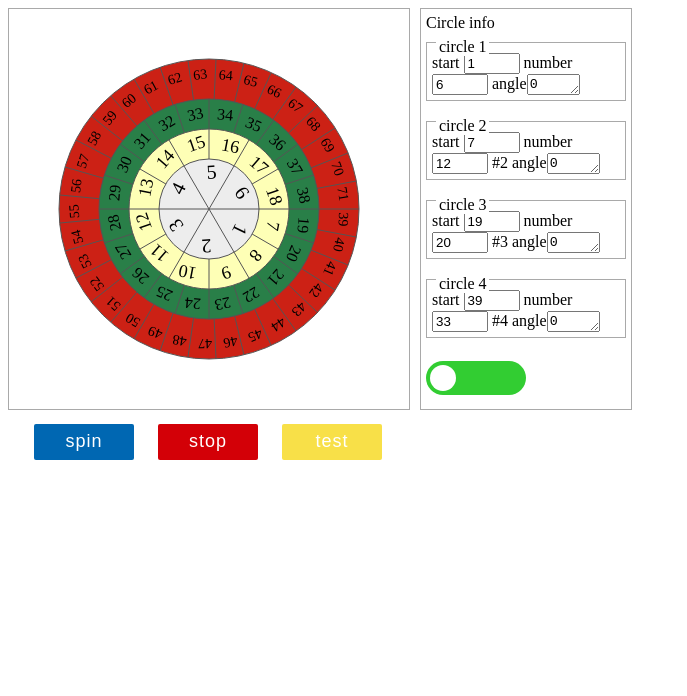
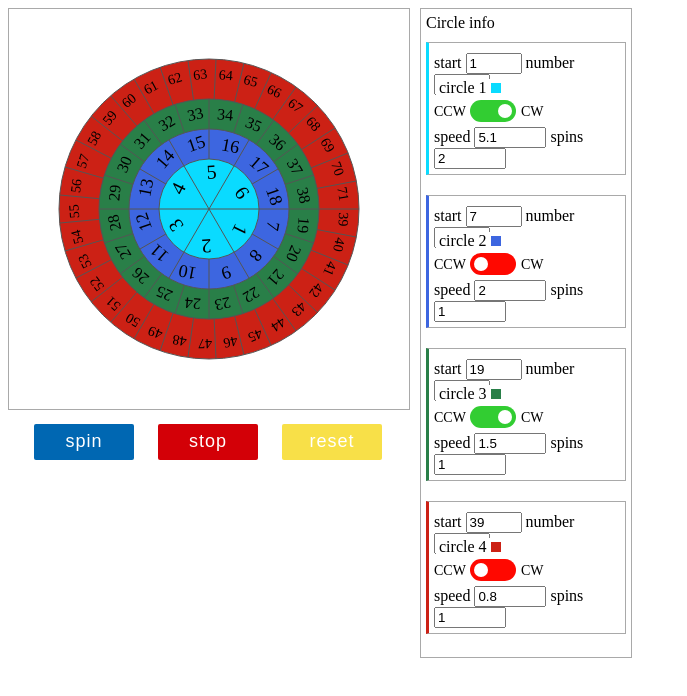
Before and after one commit to Nedilko/circles, a website: page dist/index.html in a window 1280 px wide. Shown: the whole page, without its empty margins (0-687 px from the left). Drawn offline with nearby package versions, Linux system fonts and the light colour scheme.

Commit message:
major changes

```diff
--- a/dist/index.html
+++ b/dist/index.html
@@ -13,62 +13,83 @@
         <span>Circle info</span>
 
         <div>
-            <div class="circle-numbers">
+            <div class="circle-numbers" id="circle1-numbers">
                 <label for="circle1_start">start</label>
                 <input type="number" id="circle1-start" name="circle1_start" value="1" min="1" max="99" step="1">
                 <label for="circle1_number">number</label>
                 <input type="number" id="circle1-number" name="circle1_number" value="6" min="2" max="12" step="1">
-                <label for="angle1">angle</label>
-                <textarea name="angle1" id="angle1" cols="4" rows="1" readonly></textarea>
+                <label class="switch">
+                  <input type="checkbox" id="circle1-direction">
+                  <div class="slider round"></div>
+                </label>
+                <label for="circle1_speed">speed</label>
+                <input type="number" id="circle1-speed" name="circle1_speed" value="4.1" min="0.2" max="10" step="0.1">
+                <label for="circle1_spins">spins</label>
+                <input type="number" id="circle1-spins" name="circle1_spins" value="2" min="1" max="10" step="0.2">
             </div>
-            <span class="circle-name">circle 1</span>
+            <span class="circle-name">circle 1<span id="circle1-caption"></span></span>
         </div>
 
         <div>
-            <div class="circle-numbers">
+            <div class="circle-numbers" id="circle2-numbers">
                 <label for="circle2_start">start</label>
                 <input type="number" id="circle2-start" name="circle2_start" value="7" min="1" max="99" step="1">
                 <label for="circle2_number">number</label>
                 <input type="number" id="circle2-number" name="circle2_number" value="12" min="2" max="20" step="1">
-                <label for="angle2">#2 angle</label>
-                <textarea name="angle2" id="angle2" cols="4" rows="1" readonly></textarea>
+                <label class="switch">
+                  <input type="checkbox" id="circle2-direction">
+                  <div class="slider round"></div>
+                </label>
+                <label for="circle2_speed">speed</label>
+                <input type="number" id="circle2-speed" name="circle2_speed" value="2" min="0.2" max="10" step="0.1">
+                <label for="circle2_spins">spins</label>
+                <input type="number" id="circle2-spins" name="circle2_spins" value="1" min="1" max="10" step="0.2">
             </div>
-            <span class="circle-name">circle 2</span>
+            <span class="circle-name">circle 2<span id="circle2-caption"></span></span>
         </div>
 
         <div>
-            <div class="circle-numbers">
+            <div class="circle-numbers" id="circle3-numbers">
                 <label for="circle3_start">start</label>
                 <input type="number" id="circle3-start" name="circle3_start" value="19" min="1" max="99" step="1">
                 <label for="circle3_number">number</label>
                 <input type="number" id="circle3-number" name="circle3_number" value="20" min="2" max="30" step="1">
-                <label for="angle3">#3 angle</label>
-                <textarea name="angle3" id="angle3" cols="4" rows="1" readonly></textarea>
+                <label class="switch">
+                  <input type="checkbox" id="circle3-direction">
+                  <div class="slider round"></div>
+                </label>
+                <label for="circle3_speed">speed</label>
+                <input type="number" id="circle3-speed" name="circle3_speed" value="1.5" min="0.2" max="10" step="0.1">
+                <label for="circle3_spins">spins</label>
+                <input type="number" id="circle3-spins" name="circle3_spins" value="1" min="1" max="10" step="0.2">
             </div>
-            <span class="circle-name">circle 3</span>
+            <span class="circle-name">circle 3<span id="circle3-caption"></span></span>
         </div>
 
         <div>
-            <div class="circle-numbers">
+            <div class="circle-numbers" id="circle4-numbers">
                 <label for="circle4_start">start</label>
                 <input type="number" id="circle4-start" name="circle4_start" value="39" min="1" max="99" step="1">
                 <label for="circle4_number">number</label>
                 <input type="number" id="circle4-number" name="circle4_number" value="33" min="2" max="40" step="1">
-                <label for="angle4">#4 angle</label>
-                <textarea name="angle4" id="angle4" cols="4" rows="1" readonly></textarea>
+                <label class="switch">
+                  <input type="checkbox" id="circle4-direction">
+                  <div class="slider round"></div>
+                </label>
+                <label for="circle4_speed">speed</label>
+                <input type="number" id="circle4-speed" name="circle4_speed" value="0.8" min="0.2" max="10" step="0.1">
+                <label for="circle4_spins">spins</label>
+                <input type="number" id="circle4-spins" name="circle4_spins" value="1" min="1" max="10" step="0.2">
             </div>
-            <span class="circle-name">circle 4</span>
+            <span class="circle-name">circle 4<span id="circle4-caption"></span></span>
         </div>
 
-        <label class="switch">
-          <input type="checkbox">
-          <div class="slider round"></div>
-        </label>
+
     </div>
     <div id="controls">
         <div id="spin" class="btn">spin</div>
         <div id="stop" class="btn btn-red">stop</div>
-        <div id="test" class="btn btn-yellow">test</div>
+        <div id="reset" class="btn btn-yellow">reset</div>
     </div>
 </body>
 </html>
--- a/dist/script.js
+++ b/dist/script.js
@@ -80,6 +80,18 @@
         this.n = number;
     };
 
+    Circle.prototype.setSpeed = function(speed){
+        this.speed = speed;
+    };
+
+    Circle.prototype.setSpins = function(spins){
+        this.spins = spins;
+    };
+
+    Circle.prototype.setDirection = function(direction){
+        this.direction = direction;
+    };
+
     Circle.prototype.draw = function(){
 
         ctx.fillStyle = this.color;
@@ -141,19 +153,29 @@
 
         circles.push(new Circle(200, 200, 150,  33, 39, '#CC2115', -1,  0, 0.8, 1,  "14px serif"));
         circles.push(new Circle(200, 200, 110,  20, 19, '#297F48', 1,   0, 1.5, 1,  "16px serif"));
-        circles.push(new Circle(200, 200, 80,   12, 7,  '#FEFFB6', -1,  0, 2,   1,  "18px serif"));
-        circles.push(new Circle(200, 200, 50,   6,  1,  '#EDEDED', 1,   0, 4.1, 2,  "20px serif"));
+        circles.push(new Circle(200, 200, 80,   12, 7,  '#3D66E0', -1,  0, 2,   1,  "18px serif"));
+        circles.push(new Circle(200, 200, 50,   6,  1,  '#0ADBFF', 1,   0, 5.1, 2,  "20px serif"));
 
+        drawAll(circles);
 
-        function showInfo(){
-            for(var i = 0; i < circles.length; i++){
-                $("#angle"+(i+1)).text(roundPlus(circles[i].angle, 2));
-            }
+        function showInfo(arr){
+            arr.forEach(function(item, i){
+                var elem = arr.length - 1 - i;
+                $('#circle'+(i+1)+'-start').val(arr[elem].start);
+                $('#circle'+(i+1)+'-number').val(arr[elem].n);
+                $('#circle'+(i+1)+'-speed').val(arr[elem].speed);
+                $('#circle'+(i+1)+'-spins').val(arr[elem].spins);
+                if(arr[elem].direction === 1){
+                    $('#circle'+(i+1)+'-direction').prop('checked', true);
+                } else {
+                    $('#circle'+(i+1)+'-direction').prop('checked', false);
+                };
+                $('#circle'+(i+1)+'-caption').css("background-color",arr[elem].color);
+                $('#circle'+(i+1)+'-numbers').css("border-left-color",arr[elem].color);
+            });
         };
 
-        showInfo();
-
-        drawAll(circles);
+        showInfo(circles);
 
         function step(){
             var cancel = 0;
@@ -170,10 +192,16 @@
 
                 if(cancel === 4){
                     cancelAnimationFrame(startStep);
+
+                    circles.forEach(function(item){
+                        item.spinning = false;
+                    });
+
+                    circles.forEach(function(item){
+                        item.setAngle(0);
+                    });
                 }
             };
-
-            showInfo();
 
             ctx.fillStyle = '#FFFFFF';
             ctx.fillRect(0, 0, boardWidth, boardHeight);
@@ -183,79 +211,79 @@
             startStep = requestAnimationFrame(step);
         };
 
+        function isSpinning(item){
+            return item.spinning;
+        }
+
         $('#spin').click(function(){
+            if(!circles.some(isSpinning)) {
+                circles.forEach(function(item){
+                    item.spinning = true;
+                });
+
+                startStep = requestAnimationFrame(step);
+               }
+        });
+
+        $('#stop').click(function(){
+            if(circles.some(isSpinning)){
+                circles.forEach(function(item){
+                    item.spinning = false;
+                });
+
+                cancelAnimationFrame(startStep);
+               }
+        });
+
+        $('#reset').click(function(){
             circles.forEach(function(item){
-                item.spinning = true;
+                item.spinning = false;
             });
 
             circles.forEach(function(item){
                 item.setAngle(0);
             });
 
-            startStep = requestAnimationFrame(step);
-        });
+            cancelAnimationFrame(startStep);
 
-        $('#stop').click(function(){
-            circles.forEach(function(item){
-                item.spinning = false;
-            });
-
-            cancelAnimationFrame(startStep);
-        });
-
-
-        $('#circle1-start').bind('keyup input',function(){
-            circles[3].setStart(parseInt($(this).val()));
             ctx.fillStyle = '#FFFFFF';
             ctx.fillRect(0, 0, boardWidth, boardHeight);
-            drawAll(circles);
-        });
-        $('#circle1-number').bind('keyup input',function(){
-            circles[3].setNumber(parseInt($(this).val()));
-            ctx.fillStyle = '#FFFFFF';
-            ctx.fillRect(0, 0, boardWidth, boardHeight);
+
             drawAll(circles);
         });
 
-        $('#circle2-start').bind('keyup input',function(){
-            circles[2].setStart(parseInt($(this).val()));
-            ctx.fillStyle = '#FFFFFF';
-            ctx.fillRect(0, 0, boardWidth, boardHeight);
-            drawAll(circles);
-        });
-        $('#circle2-number').bind('keyup input',function(){
-            circles[2].setNumber(parseInt($(this).val()));
-            ctx.fillStyle = '#FFFFFF';
-            ctx.fillRect(0, 0, boardWidth, boardHeight);
-            drawAll(circles);
-        });
+        function bindInputs(arr){
+            arr.forEach(function(item, i){
+                var elem = arr.length - 1 - i;
+                $('#circle'+(i+1)+'-start').bind('keyup input',function(){
+                    arr[elem].setStart(parseInt($(this).val()));
+                    ctx.fillStyle = '#FFFFFF';
+                    ctx.fillRect(0, 0, boardWidth, boardHeight);
+                    drawAll(circles);
+                });
+                $('#circle'+(i+1)+'-number').bind('keyup input',function(){
+                    arr[elem].setNumber(parseInt($(this).val()));
+                    ctx.fillStyle = '#FFFFFF';
+                    ctx.fillRect(0, 0, boardWidth, boardHeight);
+                    drawAll(circles);
+                });
+                $('#circle'+(i+1)+'-speed').bind('keyup input',function(){
+                    arr[elem].setSpeed(parseFloat($(this).val()));
+                });
+                $('#circle'+(i+1)+'-spins').bind('keyup input',function(){
+                    arr[elem].setSpins(parseFloat($(this).val()));
+                });
+                $('#circle'+(i+1)+'-direction').change(function(){
+                    if($(this).prop("checked")){
+                        circles[elem].setDirection(1);
+                    } else {
+                        circles[elem].setDirection(-1);
+                    };
+                });
+            });
+        }
 
-        $('#circle3-start').bind('keyup input',function(){
-            circles[1].setStart(parseInt($(this).val()));
-            ctx.fillStyle = '#FFFFFF';
-            ctx.fillRect(0, 0, boardWidth, boardHeight);
-            drawAll(circles);
-        });
-        $('#circle3-number').bind('keyup input',function(){
-            circles[1].setNumber(parseInt($(this).val()));
-            ctx.fillStyle = '#FFFFFF';
-            ctx.fillRect(0, 0, boardWidth, boardHeight);
-            drawAll(circles);
-        });
-
-        $('#circle4-start').bind('keyup input',function(){
-            circles[0].setStart(parseInt($(this).val()));
-            ctx.fillStyle = '#FFFFFF';
-            ctx.fillRect(0, 0, boardWidth, boardHeight);
-            drawAll(circles);
-        });
-        $('#circle4-number').bind('keyup input',function(){
-            circles[0].setNumber(parseInt($(this).val()));
-            ctx.fillStyle = '#FFFFFF';
-            ctx.fillRect(0, 0, boardWidth, boardHeight);
-            drawAll(circles);
-        });
-
+        bindInputs(circles);
 
     });
 
--- a/dist/styles.css
+++ b/dist/styles.css
@@ -29,11 +29,11 @@ div > textarea {
 .circle-name {
 	display: block;
     background: #ffffff;
-    width: 50px;
+    width: 67px;
     margin-left: 10px;
     padding-left: 3px;
     position: relative;
-    top: -63px;
+    top: -96px;
 }
 
 .circle-numbers {
@@ -41,10 +41,20 @@ div > textarea {
     padding-top: 10px;
     padding-left: 5px;
     padding-bottom: 5px;
+    border-left-width: 3px;
 }
 
 #info > div:nth-child(2) {
 	margin-top: 10px;
+}
+
+.circle-name > span {
+    content: '';
+    display: inline-block;
+    width: 10px;
+    height: 10px;
+    position: relative;
+    margin-left: 4px;
 }
 
 /* The button */
@@ -107,10 +117,11 @@ div > textarea {
 /* The switch - the box around the slider */
 .switch {
     position: relative;
-    display: inline-block;
-    width: 100px;
-    height: 34px;
+    display: block;
+    width: 46px;
+    height: 22px;
     margin: 5px 0;
+    margin-left: 36px;
 }
 
 /* Hide default HTML checkbox */
@@ -126,7 +137,7 @@ div > textarea {
     left: 0;
     right: 0;
     bottom: 0;
-    background-color: #32CD32;
+    background-color: #FF0800;
     -webkit-transition: .4s;
     transition: .4s;
 }
@@ -134,8 +145,8 @@ div > textarea {
 .slider:before {
     position: absolute;
     content: "";
-    height: 26px;
-    width: 26px;
+    height: 14px;
+    width: 14px;
     left: 4px;
     bottom: 4px;
     background-color: white;
@@ -144,17 +155,17 @@ div > textarea {
 }
 
 input:checked + .slider {
-    background-color: #FF0800;
+    background-color: #32CD32;
 }
 
 input:focus + .slider {
-    box-shadow: 0 0 1px #32CD32;
+    box-shadow: 0 0 1px #FF0800;
 }
 
 input:checked + .slider:before {
-    -webkit-transform: translateX(66px);
-    -ms-transform: translateX(66px);
-    transform: translateX(66px);
+    -webkit-transform: translateX(24px);
+    -ms-transform: translateX(24px);
+    transform: translateX(24px);
 }
 
 /* Rounded sliders */
@@ -165,3 +176,26 @@ input:checked + .slider:before {
 .slider.round:before {
     border-radius: 50%;
 }
+
+/* Before/after text in switch */
+label.switch:before {
+    content: "CCW";
+    display: inline-block;
+    position: relative;
+    width: 20px;
+    height: 20px;
+    font-size: 14px;
+    right: 36px;
+    top: 2px;
+}
+
+label.switch:after {
+    content: "CW";
+    display: inline-block;
+    position: relative;
+    width: 20px;
+    height: 20px;
+    font-size: 14px;
+    left: 27px;
+    top: 2px;
+}
```
